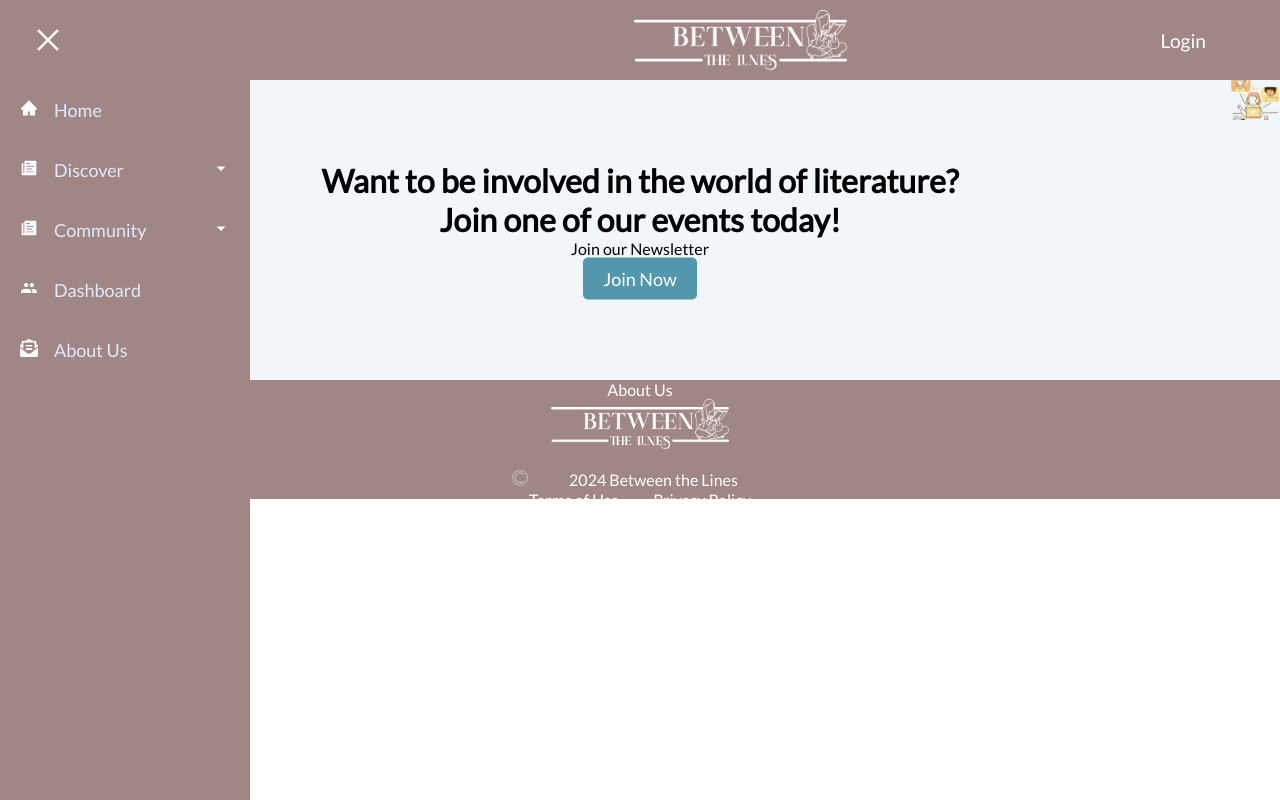
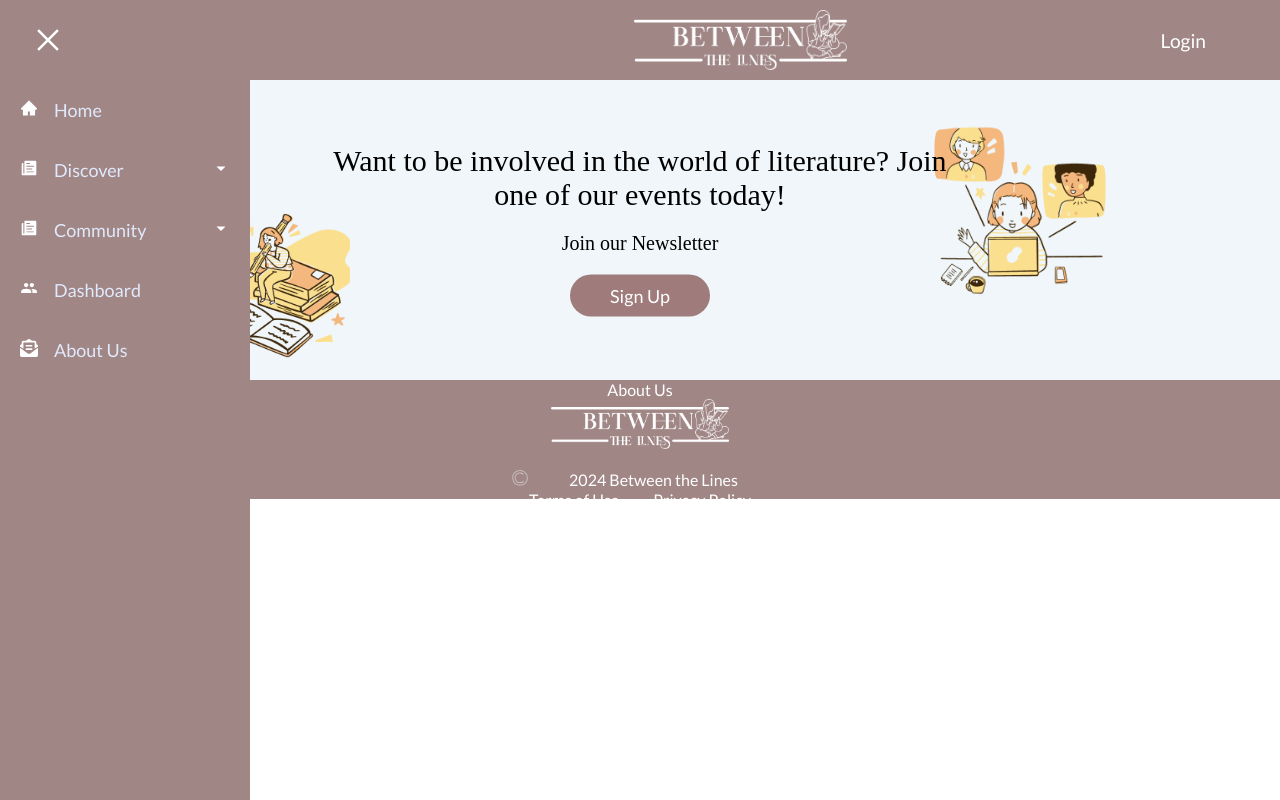
Before and after one commit to CatalinaBedoya1/between_the_lines, a React (Create React App) app: page /community/EventsPage in a window 1280 px wide. Built offline with nearby package versions, Linux system fonts and the light colour scheme.

Commit message:
events header done

```diff
--- a/server.js
+++ b/server.js
@@ -3,7 +3,7 @@ const fetch = require('node-fetch');
 
 const app = express();
 const PORT = process.env.PORT || 3000;
-const NYT_API_KEY = 'EhyMWDy9K5iT2H5QRhcpOrSaBGlBtm1G';
+const NYT_API_KEY = 'sxB6z1Y29OfONO4XKPDq2nGbkhWG1aR8';
 const GOOGLE_BOOKS_API_KEY = 'AIzaSyCSGZabU9B0s_HlH9cmg7BBCjxFQZl0x3g';
 
 app.get('/api/books/:category', async (req, res) => {
--- a/src/components/SearchRPPicks.js
+++ b/src/components/SearchRPPicks.js
@@ -12,7 +12,7 @@ const SearchRPPicks = () => {
         const fetchTrendingBooks = async () => {
             try {
                 const response = await fetch(
-                    'https://api.nytimes.com/svc/books/v3/lists/current/hardcover-fiction.json?api-key=EhyMWDy9K5iT2H5QRhcpOrSaBGlBtm1G' // Example endpoint for fetching trending books from New York Times
+                    `https://api.nytimes.com/svc/books/v3/lists/current/hardcover-fiction.json?api-key=${process.env.REACT_APP_NYT_API_KEY}`
                 );
                 const data = await response.json();
                 if (data.results && data.results.books) {
@@ -22,6 +22,7 @@ const SearchRPPicks = () => {
                 console.error('Error fetching trending books:', error);
             }
         };
+
 
         fetchTrendingBooks();
     }, []); // Empty dependency array ensures the effect runs only once when the component mounts
--- a/src/routes/EventsPage.js
+++ b/src/routes/EventsPage.js
@@ -1,15 +1,17 @@
 import React from 'react';
 import styled from 'styled-components';
 import EventsHeroImg from '../assets/EventsHeroImg.png';
+import EventsHeroImg2 from '../assets/EventsHeroImg2.png';
 
 const EventsPage = () => {
   return (
     <EventsHeroContainer>
       <StyledEventsHeroImg src={EventsHeroImg} alt='EHImg'/>
+      <StyledEventsHeroImg2 src={EventsHeroImg2} alt='EHImg2'/>
       <EventsContent>
-          <h1>Want to be involved in the world of literature? Join one of our events today!</h1>
-          <p>Join our Newsletter</p>
-          <EventsButton> Join Now</EventsButton>
+            <EHTitle>Want to be involved in the world of literature? Join one of our events today!</EHTitle>
+            <EHDescription>Join our Newsletter</EHDescription>
+          <EventsButton> Sign Up</EventsButton>
       </EventsContent>
     </EventsHeroContainer>
   )
@@ -25,11 +27,33 @@ const EventsHeroContainer = styled.div`
 
 const StyledEventsHeroImg = styled.img`
 position: absolute;
-top: 0;
-right: 0;
-width: 50px;
-height: 40px;
+top: 40px;
+right: 170px;
+width: 180px;
+height: 181px;
 object-fit: cover;
+`;
+
+const StyledEventsHeroImg2 = styled.img`
+position: absolute;
+top: 130px;
+left: 200px;
+width: 150px;
+height: 151px;
+object-fit: cover;
+`
+const EHTitle = styled.h1`
+  margin-bottom: 20px; /* Add margin bottom to create spacing */
+  font-size: 30px;
+  font-family: Kaisei Opti;
+  font-weight: normal;
+`;
+
+const EHDescription = styled.p`
+  margin-top: 20px; /* Add margin top to create spacing */
+  font-size: 20px;
+  font-family: Kaisei Opti;
+  font-weight: lighter;
 `;
 
 const EventsContent = styled.div`
@@ -42,17 +66,18 @@ const EventsContent = styled.div`
 `;
 
 const EventsButton = styled.button`
-  padding: 10px 20px;
-  background-color: #5397AC; /* Adjust color as needed */
+  padding: 10px 40px;
+  margin-top: 20px;
+  background-color: #9F7B7B;
   color: white;
   border: none;
-  border-radius: 5px;
+  border-radius: 50px;
   font-size: 18px;
   cursor: pointer;
   transition: background-color 0.3s ease;
 
   &:hover {
-    background-color: #0056b3; /* Adjust hover color as needed */
+    background-color: #0056b3;
   }
 `;
 
```
Also changed, not shown: src/assets/EventsHeroImg2.png (added), 1 other file (tests, documents, lock files or other folders).
